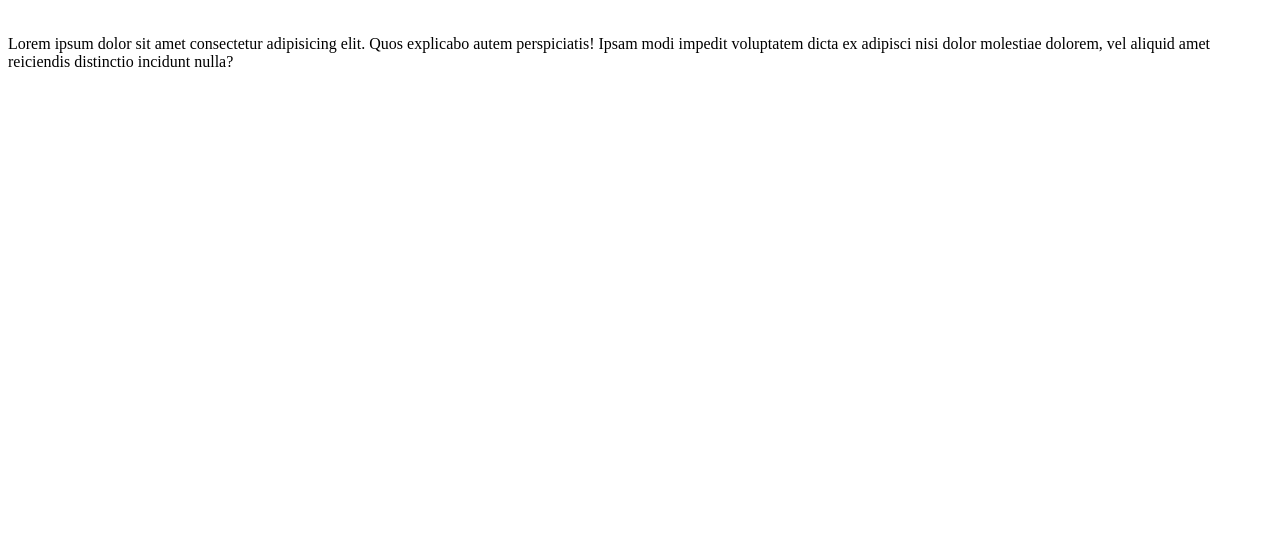
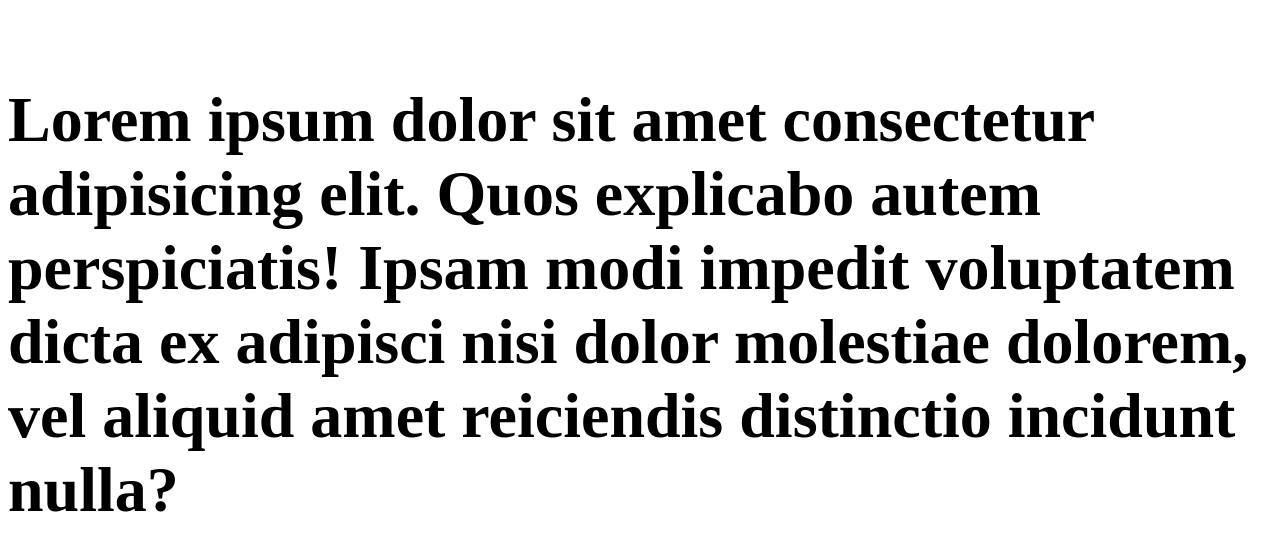
Before and after one commit to djFacu/prueba23549, a plain HTML site: page index.html in a window 1280 px wide. Shown: the part 70-620 px from the top of the page. Drawn offline with Linux system fonts and the light colour scheme.

Commit message:
Se agrando la fuente del parrafo

```diff
--- a/css/style.css
+++ b/css/style.css
@@ -8,3 +8,8 @@ h1 {
 img {
    width: 50px;
 }
+
+p {
+   font-weight: bold;
+   font-size: 4em;
+}
```
